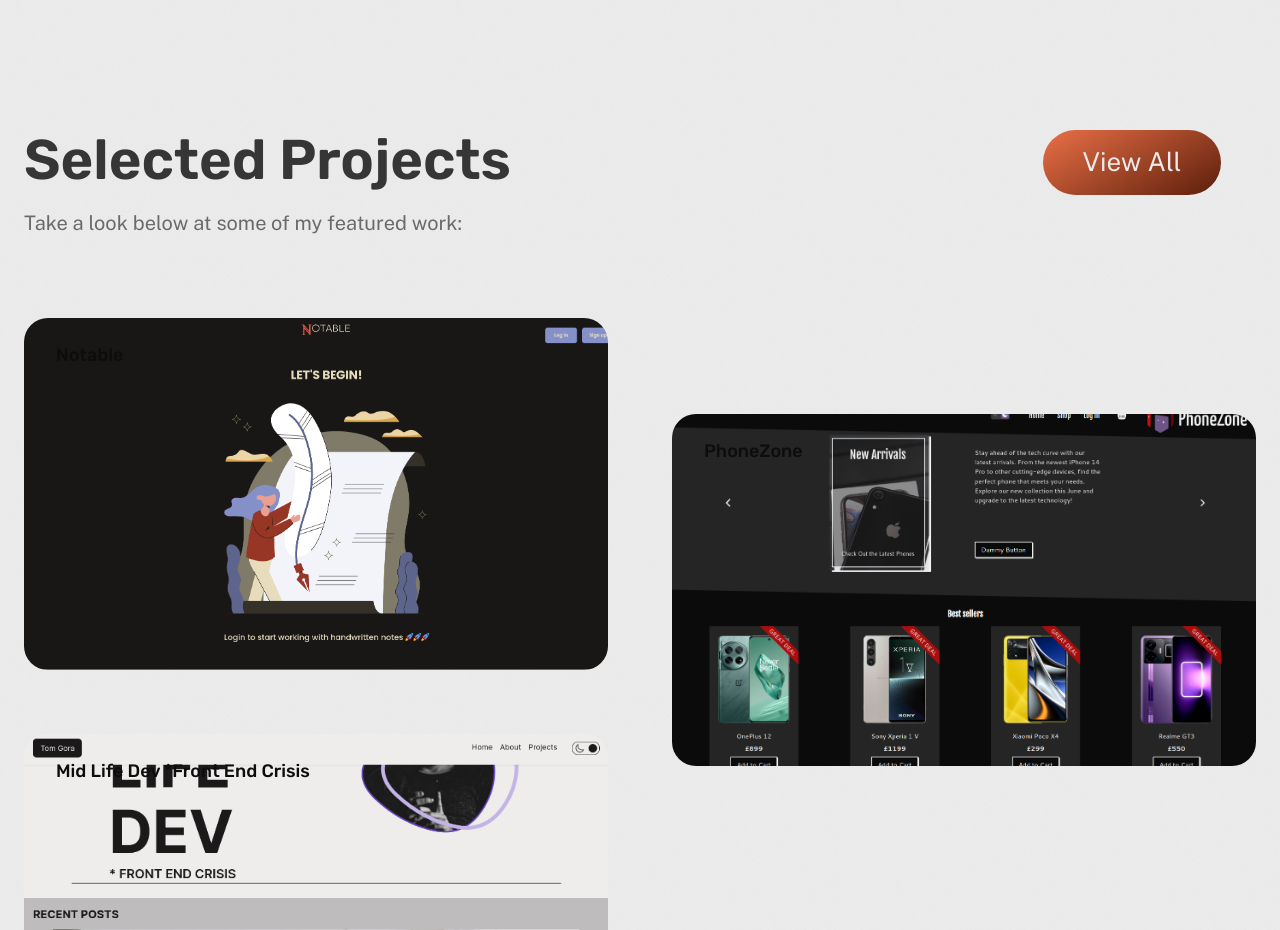
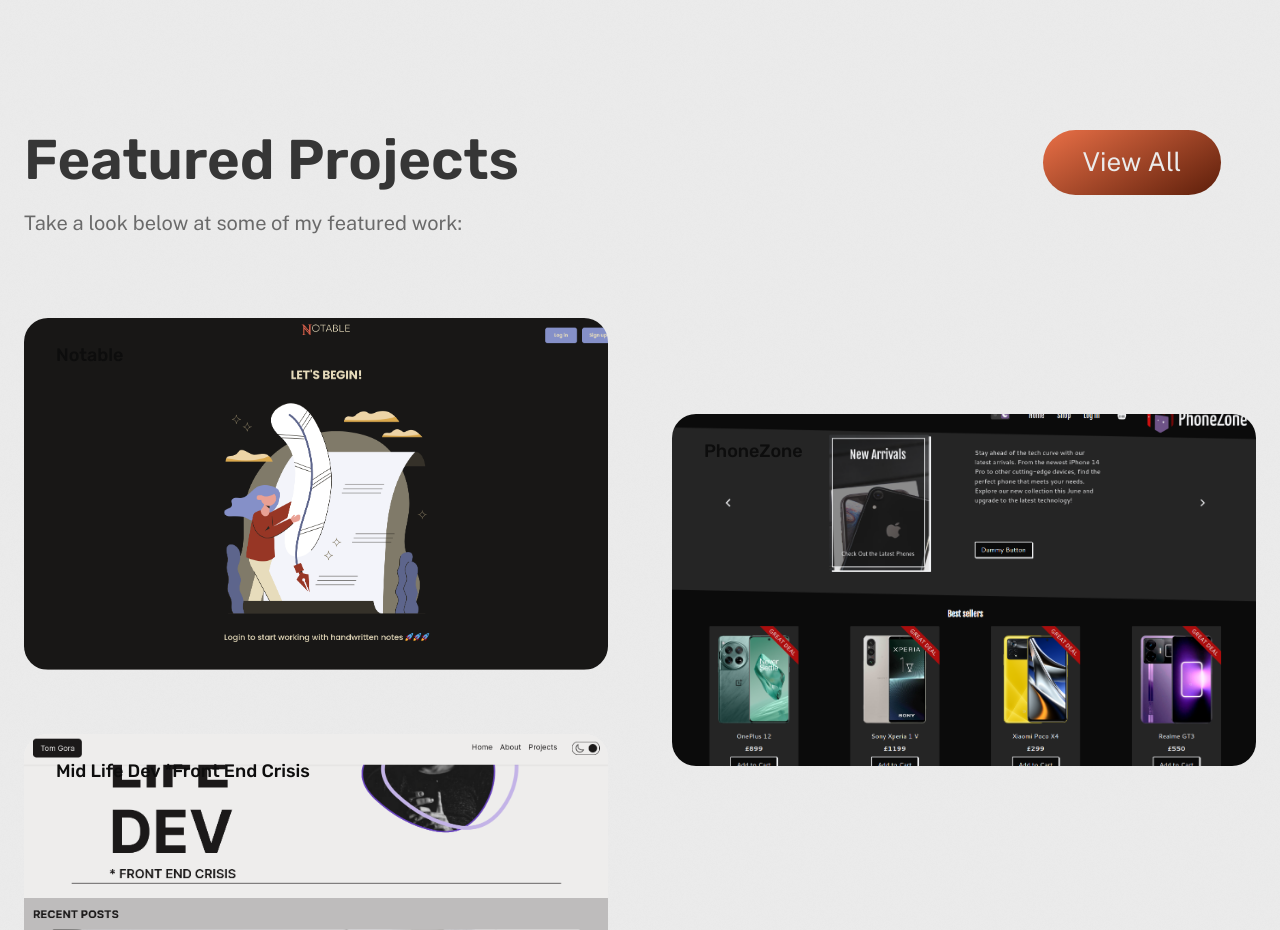
Before and after one commit to tom-gora/my-astro-portfolio, an Astro site: page / in a window 1280 px wide. Shown: the part 1380-2310 px from the top of the page. Built offline with nearby package versions, Linux system fonts and the light colour scheme; Astro itself is replaced by a stand-in of ours.

Commit message:
checking if all the efing about on VPS did not break the deplyment flow

```diff
--- a/src/pages/index.astro
+++ b/src/pages/index.astro
@@ -96,7 +96,7 @@
     <main class="wrapper stack gap-20 lg:gap-48">
       <section class="section with-background with-cta">
         <header class="section-header stack gap-2 lg:gap-4">
-          <h3>Selected Projects</h3>
+          <h3>Featured Projects</h3>
           <p>Take a look below at some of my featured work:</p>
         </header>
 
```
